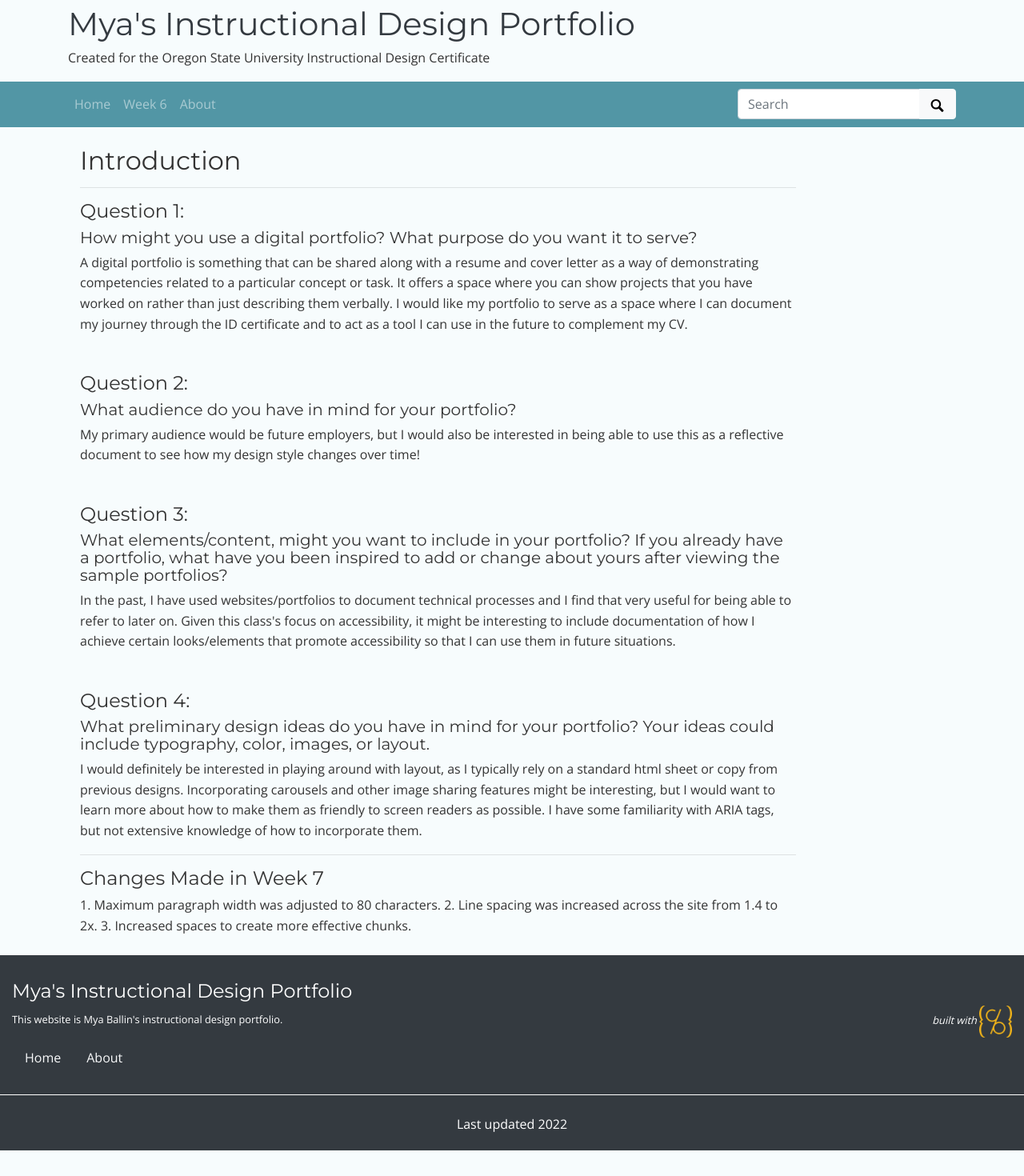
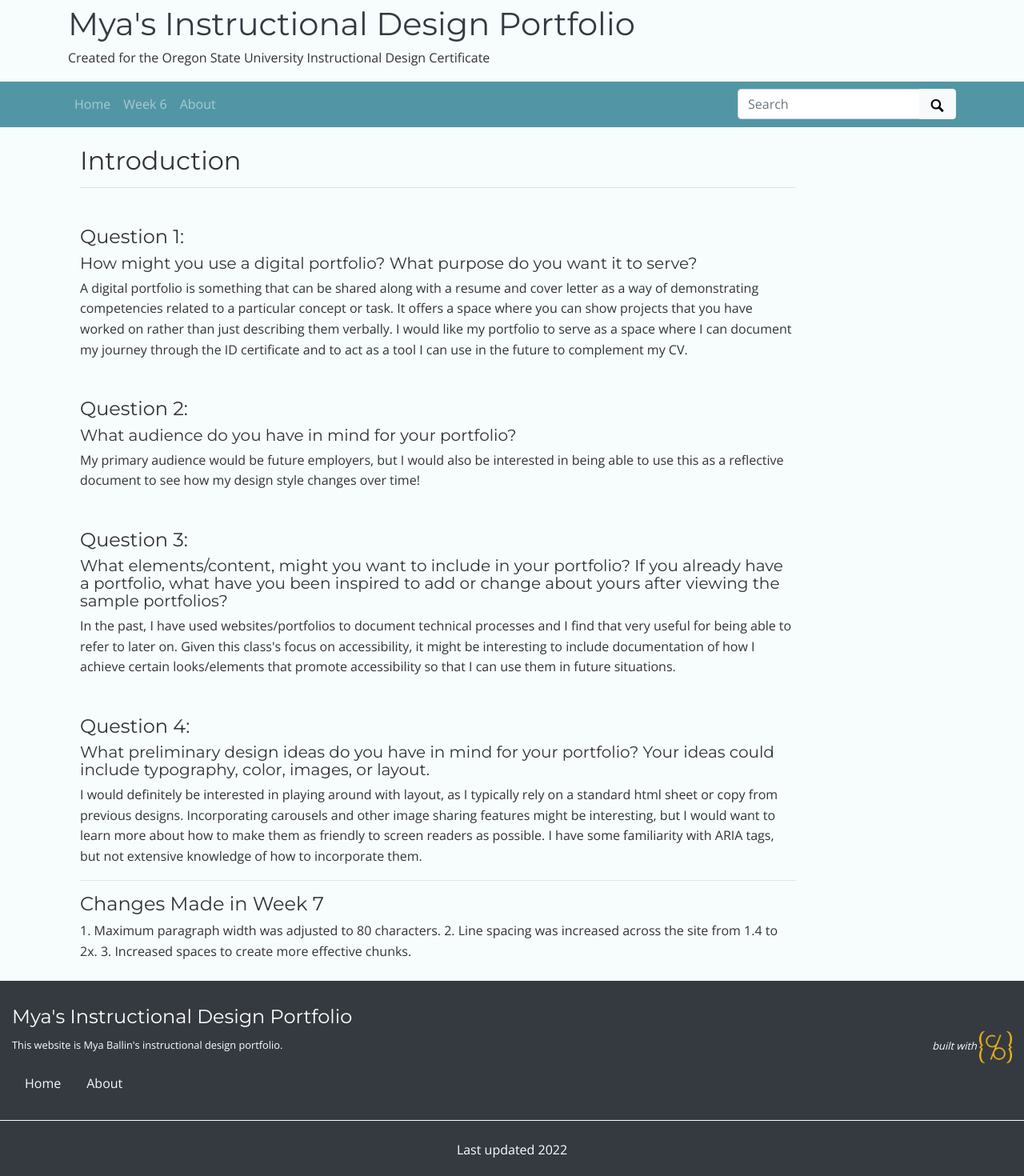
Before and after one commit to mxballin/instructional-design, a Jekyll site: the page built from index.md, in a window 1280 px wide. Shown: the whole page at 80% size. Built offline with Jekyll 4.4.1, drawn with Linux system fonts in a browser that asks for light colours; some web fonts are replaced; before the commit the page ends 1438 px from its top, so only the background shows below that.

Commit message:
Update home-infographic.html

```diff
--- a/_layouts/home-infographic.html
+++ b/_layouts/home-infographic.html
@@ -8,7 +8,7 @@ layout: page
     <div class="col-md-10 my-auto">
       <h2> Introduction </h2>
       <hr>
-      <p style="width=80ch;line-height=400%;">
+      <p class="py-2" style="width=80ch">
       <h4>Question 1:</h4> <h5>How might you use a digital portfolio? What purpose do you want it to serve?</h5>
       A digital portfolio is something that can be shared along with a resume and cover letter as a way of demonstrating competencies related to a particular concept or task.
       It offers a space where you can show projects that you have worked on rather than just describing them verbally.
```
